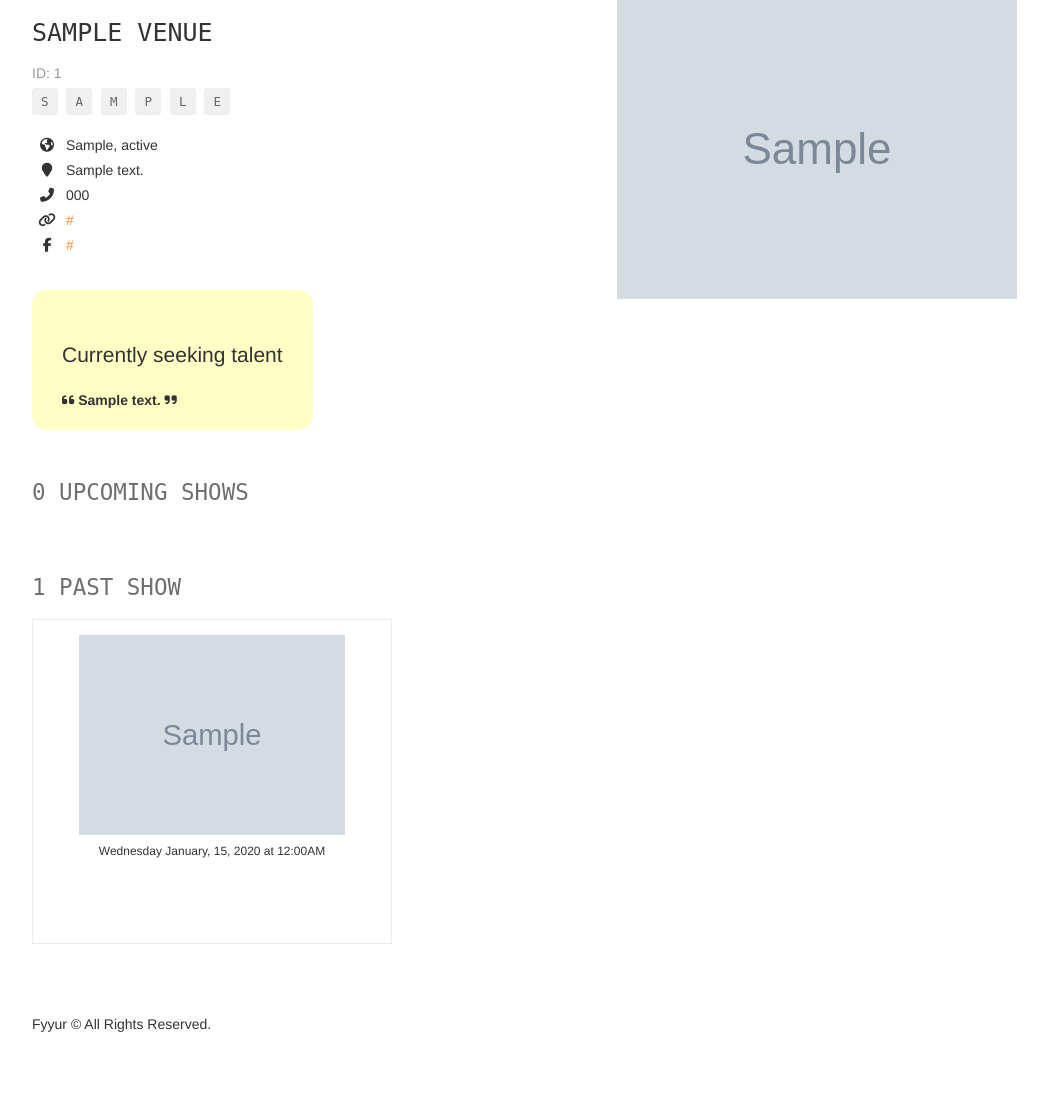
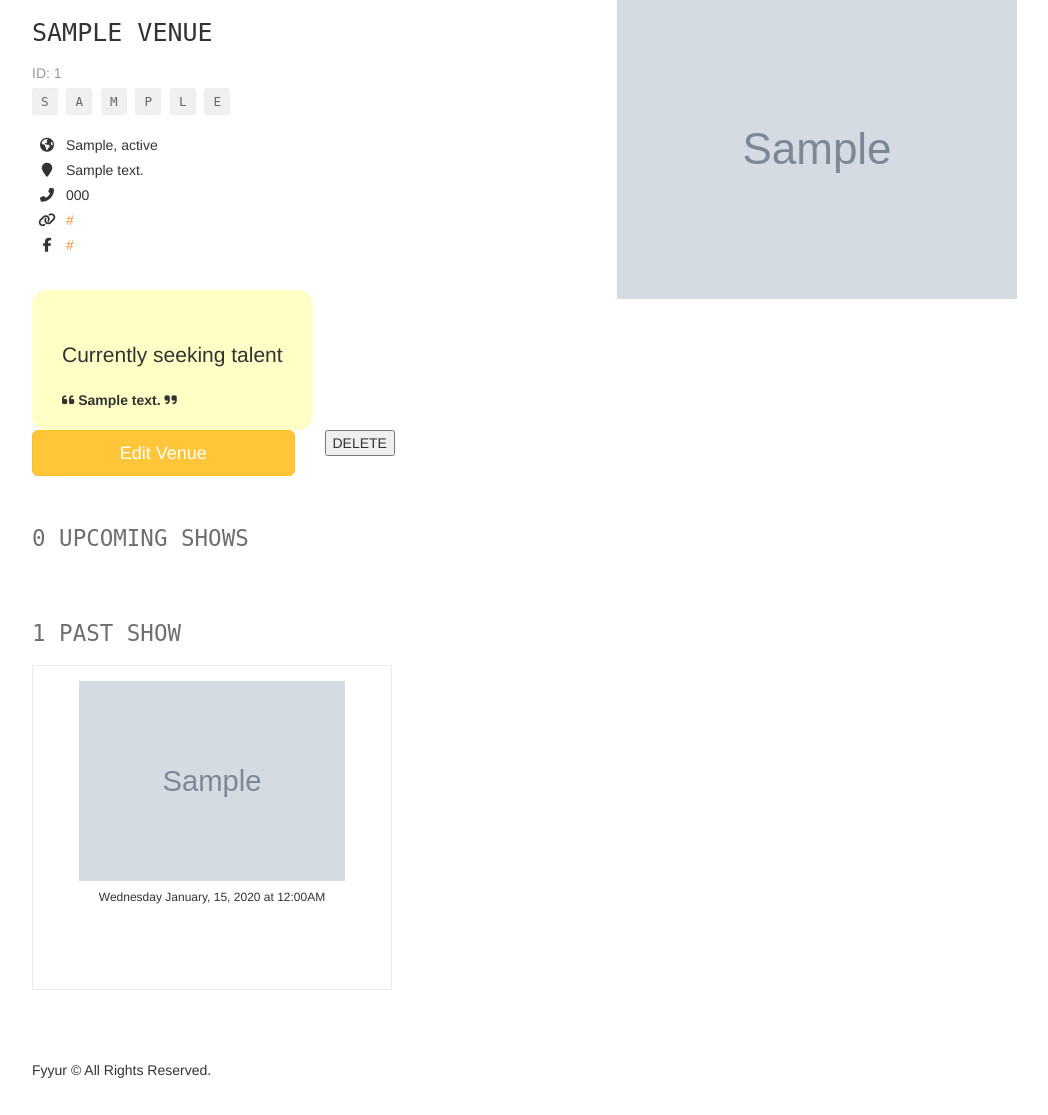
Before and after one commit to EsraaNasr92/fyyur, a Flask app: page /venues/1 in a window 1280 px wide. Shown: the part 81-1196 px from the top of the page, without its empty margins (38-1086 px from the left). Before the commit the page ends 1113 px from the top, so only its background shows below. Run offline with Flask 2, Linux system fonts and the light colour scheme; tables that the repository leaves empty hold one stand-in row (values such as "Sample post"); grey boxes marked "Sample" are stand-in pictures; some libraries are stand-ins or nearby versions.

Commit message:
Delete venue

```diff
--- a/app.py
+++ b/app.py
@@ -50,12 +50,24 @@ class Venue(db.Model):
 				website = db.Column(db.String(120))
 				seeking_talent =db.Column(Boolean, default=False)
 				seeking_description = db.Column(db.String(500),default='')
-				shows = db.relationship('Show', backref='Venue', lazy='dynamic')
+				shows = db.relationship('Show', backref='Venue', lazy='dynamic', cascade='all , delete')
 
-				def __repr__(self):
-					return("Venue".format(self.id, self.name,self.genres, self.address, self.city, self.state,
-						self.phone, self.website, self.facebook_link, self.image_link, self.seeking_talent,
-						self.seeking_description))
+				def __init__(self, name, genres, city, state,  phone,image_link, website,facebook_link,seeking_talent=False, seeking_description=""):
+					self.name= name
+					self.genres= genres
+					self.city= city
+					self.state= state
+					self.phone= phone
+					self.website= website
+					self.image_link= image_link
+					self.facebook_link= facebook_link
+					self.seeking_talent= seeking_talent
+					self.seeking_description= seeking_description
+
+				# def __repr__(self):
+				# 	return("Venue".format(self.id, self.name,self.genres, self.address, self.city, self.state,
+				# 		self.phone, self.website, self.facebook_link, self.image_link, self.seeking_talent,
+				# 		self.seeking_description))
 
 				def short(self):
 					return{'id': self.id, 'name': self.name}
@@ -144,7 +156,7 @@ class Show(db.Model):
 
 	id = db.Column(Integer,primary_key=True)
 	venue_id = db.Column(Integer, ForeignKey(Venue.id), nullable=False)
-	artist_id = db.Column(Integer, ForeignKey(Artist.id), nullable=False)
+	artist_id = db.Column(Integer, ForeignKey(Artist.id, ondelete='CASCADE'), nullable=False)
 	start_time = db.Column(String(), nullable=False)
 
 
@@ -317,23 +329,30 @@ def create_venue_submission():
 		flash('An error occurred. Venue ' + request.form['name'] + ' could not be listed.')
 	return render_template('pages/home.html')
 
-
 @app.route('/venues/<venue_id>', methods=['DELETE'])
 def delete_venue(venue_id):
 	try:
-		Venue.query.filter_by(id=venue_id).delete()
+		venue = Venue.query.get(venue_id)
+		db.session.delete(venue)
 		db.session.commit()
-	except:
-		db.session.rollback()
-	finally:
-		db.session.close()
-
-		# TODO: Complete this endpoint for taking a venue_id, and using
-		# SQLAlchemy ORM to delete a record. Handle cases where the session commit could fail.
-
-		# BONUS CHALLENGE: Implement a button to delete a Venue on a Venue Page, have it so that
-		# clicking that button delete it from the db then redirect the user to the homepage
-		return redirect(url_for('pages/home.html', venue_id=venue_id))
+	except SQLAlchemyError as e:
+		flash('error occur')
+	return render_template('pages/home.html')
+	# try:
+	# 	venue = Venue.query.filter_by(id=venue_id).first_or_404()
+	# 	print(venue)
+	# 	db.session.delete(venue)
+	# 	db.session.commit()
+	# 	flash('The venue has been removed!')
+	# 	print("All clear!")
+	# 	return render_template('pages/home.html')
+	# except Exception:
+	# 	db.session.rollback()
+	# 	flash('It was not possible to delete this Venue')
+	# 	print("In Exception area")
+	# finally:
+	# 	db.session.close()
+	# return None
 
 #  Artists
 #  ----------------------------------------------------------------
--- a/templates/pages/show_venue.html
+++ b/templates/pages/show_venue.html
@@ -46,6 +46,48 @@
 		<img src="{{ venue.image_link }}" alt="Venue Image" />
 	</div>
 </div>
+<div class="row">
+  <div class="col-sm-3">
+    <a href="{{ url_for('edit_venue', venue_id=venue.id) }}"
+       class="btn btn-primary btn-lg btn-block">Edit Venue</a>
+  </div>
+ <div class="col-sm-3">
+<!--     <input type="submit" value="Delete Venue" class="btn btn-primary btn-lg btn-block" formaction="{{ url_for('delete_venue', venue_id=venue.id) }}"> -->
+
+<button id = "delete_button" data-id = "{{venue.id}}"> DELETE </button>
+<script type="text/javascript">const delete_button = document.getElementById('delete_button');
+delete_button.onclick = function (e) {
+	const venue_id = e.target.dataset['id'];
+	fetch('/venues/' + venue_id, {
+		method: "DELETE"
+	})
+	.then(function() {
+		window.location.href = '/venues';
+	})
+	.catch(function(e) {
+		console.log('error', e)
+	})
+}</script>
+  </div>
+
+</div>
+<!-- <button id="delete-button" data-id="{{ venue.id }}">Delete</button>
+<script>
+const deletebtn = document.getElementById('delete-button');
+deletebtn.onclick = function(e) {
+	const venue_id = e.target.dataset['id'];
+	fetch('/venues/' + venue_id, {
+		method: 'DELETE'
+	})
+        // to redirect if you want...
+	/*.then(function() {
+		        window.location.href = '/venues';
+		})*/
+	.catch(function(e) {
+		console.log('error', e)
+	})
+}
+</script> -->
 <section>
 	<h2 class="monospace">{{ venue.upcoming_shows_count }} Upcoming {% if venue.upcoming_shows_count == 1 %}Show{% else %}Shows{% endif %}</h2>
 	<div class="row">
```
Also changed, not shown: templates/pages/venues.html (+3 -18 lines).
